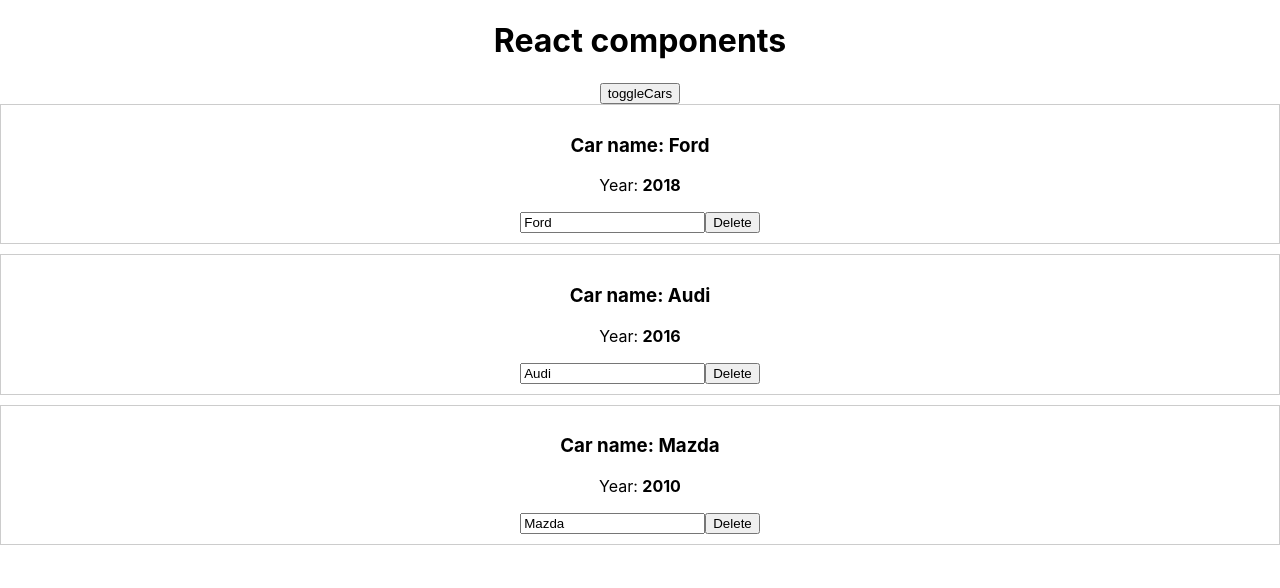
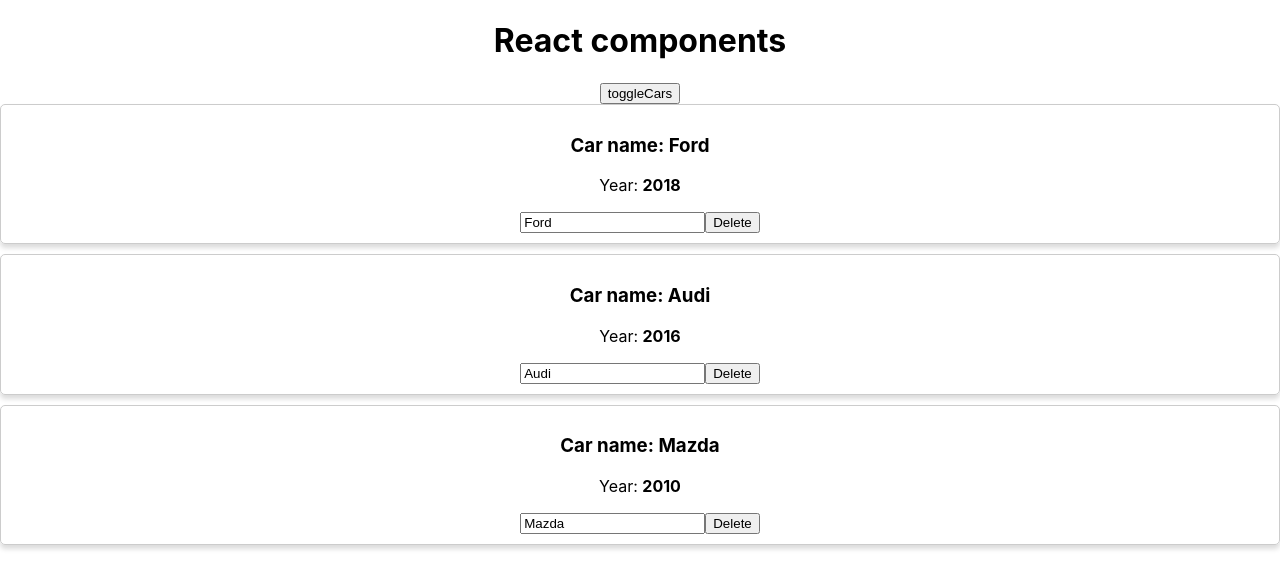
Before and after one commit to eugene-nosenko/react-cars, a React (Create React App) app: page / in a window 1280 px wide. Both pictures are taken after a click on the button "toggleCars". Shown: the top 588 px of the page. Built offline with nearby package versions, Linux system fonts and the light colour scheme.

Commit message:
inline style

```diff
--- a/src/Cars/Cars.js
+++ b/src/Cars/Cars.js
@@ -5,7 +5,10 @@ export default (props) => (
     style={{
       border: "1px solid #ccc",
       marginBottom: "10px",
+      display: "block",
       padding: "10px",
+      boxShadow: "0 4px 5px 0 rgba(0, 0, 0, .14)",
+      borderRadius: "5px",
     }}
   >
     <h3>Сar name: {props.name}</h3>
```
